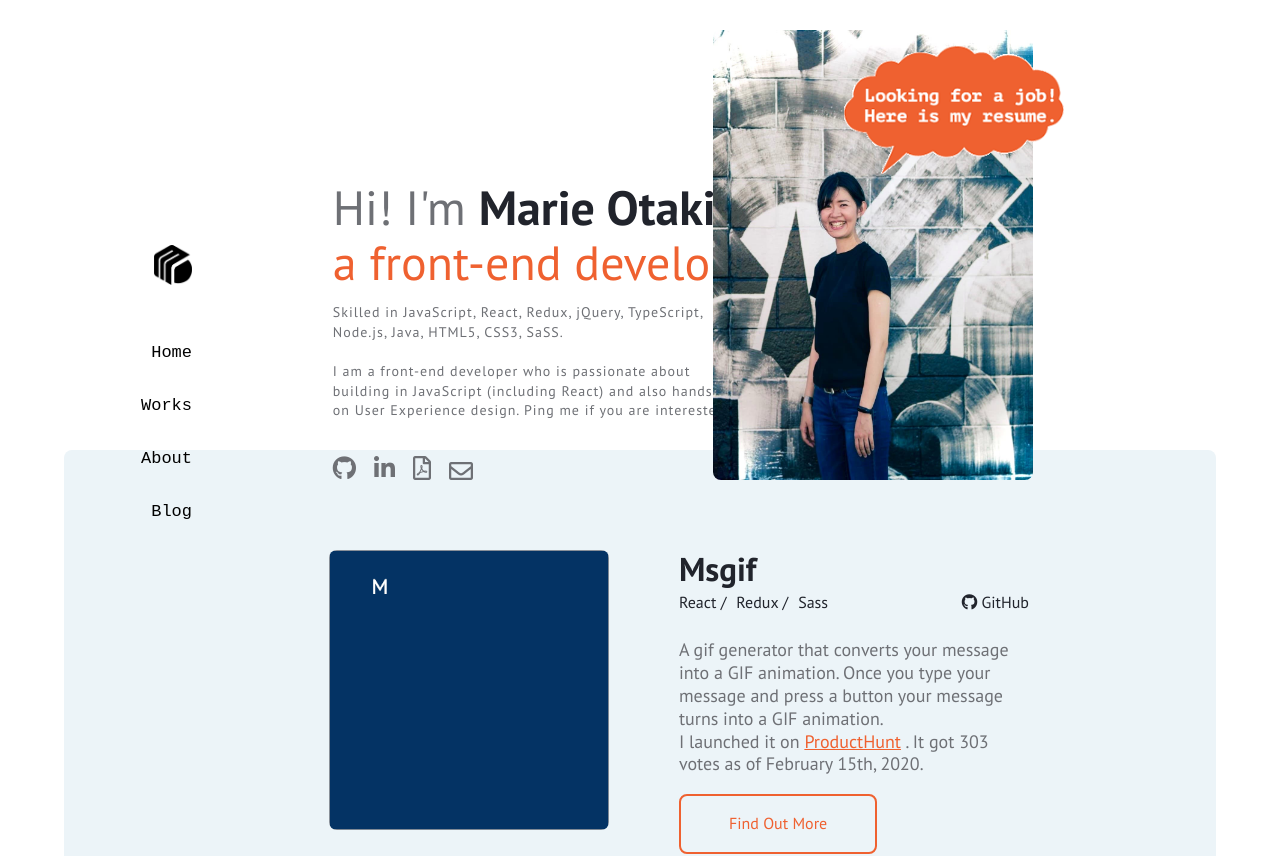
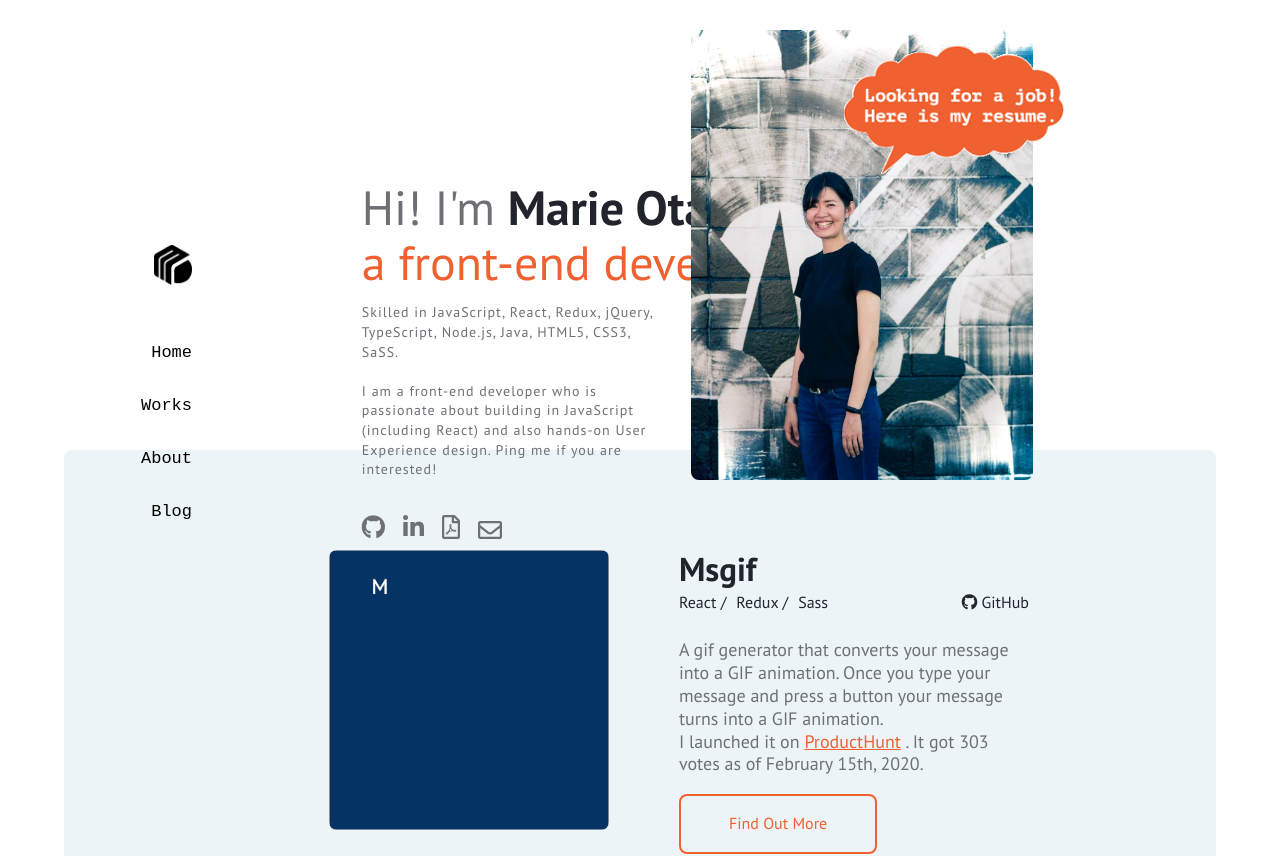
Before and after one commit to marieooq/react_portfolio, a React (Create React App) app: page / in a window 1280 px wide. Shown: the top 856 px of the page. Built offline with nearby package versions, Linux system fonts and the light colour scheme; a web font is replaced by a local one.

Commit message:
modify the width of introduction

```diff
--- a/src/components/Header.scss
+++ b/src/components/Header.scss
@@ -88,7 +88,7 @@ header.work-ph-header a#productHunt_msgif {
     }
 
     p {
-      width: 400px;
+      width: 300px;
       font-size: 14px;
       color: var(--subFontColor);
       line-height: 1.4;
@@ -143,7 +143,7 @@ header.work-ph-header a#productHunt_msgif {
   }
 
   .introduction {
-    width: 380px;
+    width: 300px;
     position: static;
   }
 
```
